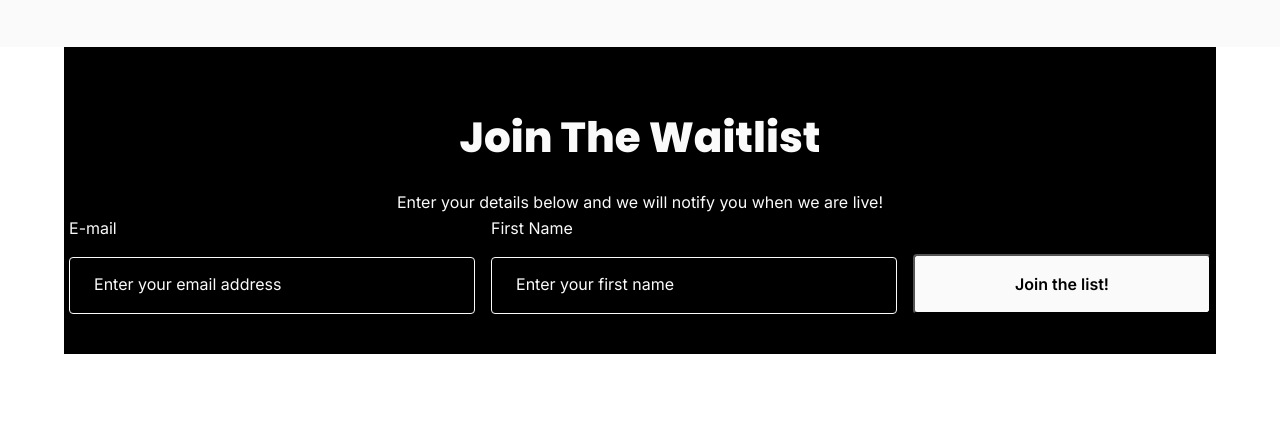
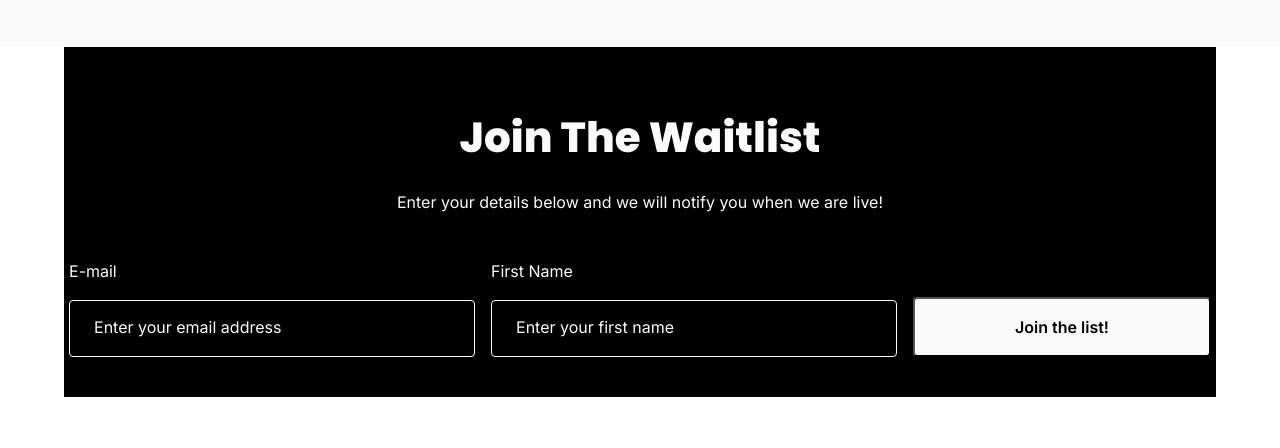
Before and after one commit to Dhrey07/DettyFinance, a plain HTML site: page index.html in a window 1280 px wide. Shown: the part 2610-3058 px from the top of the page. Drawn offline with Linux system fonts and the light colour scheme.

Commit message:
waitlist adjustment

```diff
--- a/styles.css
+++ b/styles.css
@@ -282,6 +282,7 @@ img[src*='DesktopINfo']{
 }
 .customer-info-section{
     display: flex;
+    margin-top: 2.6875rem;
 
     align-items: center;
     justify-content: center;
```
